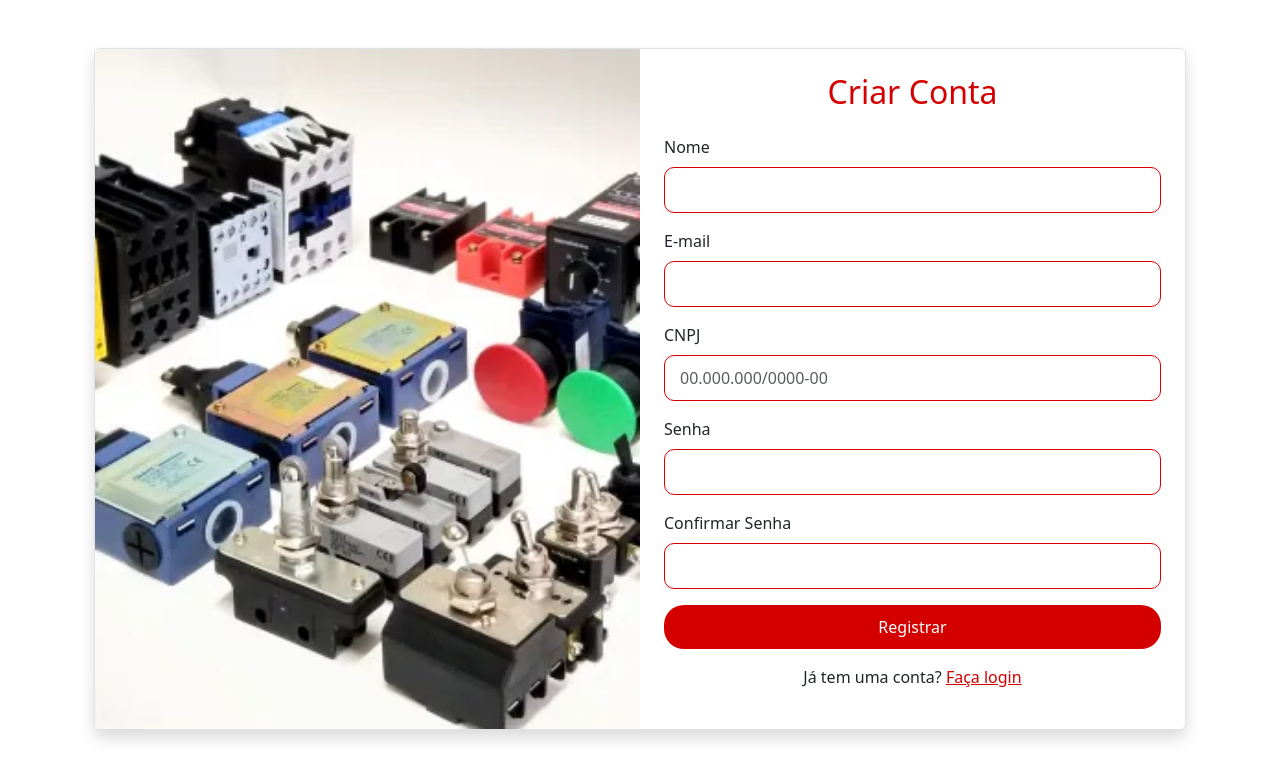
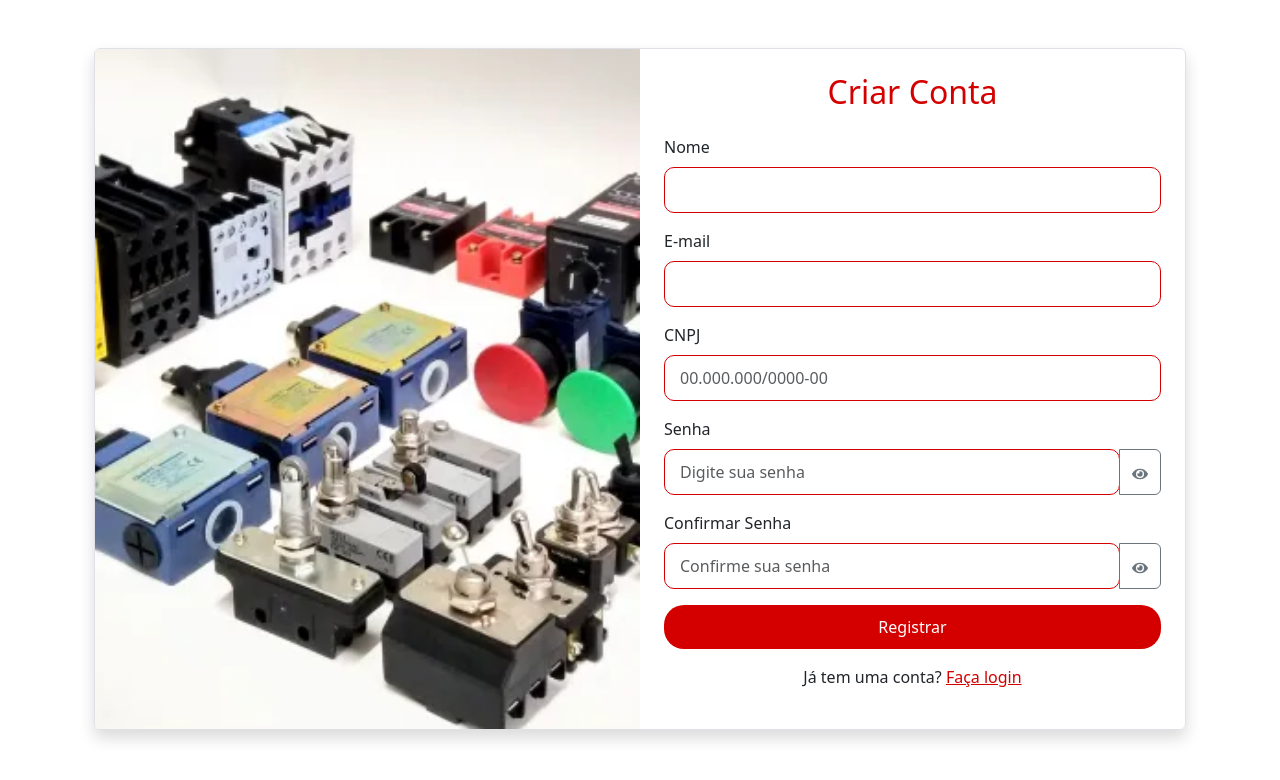
Before and after one commit to Knevitz/site_eletrodinamica, a React (Create React App) app in the folder eletrodinamica.loja/: page /registrar in a window 1280 px wide. Shown: the top 780 px of the page. Built offline with nearby package versions, Linux system fonts and the light colour scheme.

Commit message:
feature de ver senha

```diff
--- a/eletrodinamica.loja/src/components/CampoSenha.jsx
+++ b/eletrodinamica.loja/src/components/CampoSenha.jsx
@@ -1,23 +1,23 @@
 import { useState } from "react";
 import { FaEye, FaEyeSlash } from "react-icons/fa";
 
-const CampoSenha = ({ senha, setSenha }) => {
+const CampoSenha = ({ label, id, placeholder, valor, setValor }) => {
   const [mostrarSenha, setMostrarSenha] = useState(false);
 
   return (
     <div className="mb-3">
-      <label htmlFor="password" className="form-label">
-        Senha
+      <label htmlFor={id} className="form-label">
+        {label}
       </label>
       <div className="input-group">
         <input
           type={mostrarSenha ? "text" : "password"}
           className="form-control"
-          id="password"
-          name="password"
-          placeholder="Digite sua senha"
-          value={senha}
-          onChange={(e) => setSenha(e.target.value)}
+          id={id}
+          name={id}
+          placeholder={placeholder}
+          value={valor}
+          onChange={(e) => setValor(e.target.value)}
           required
         />
         <button
--- a/eletrodinamica.loja/src/pages/RedefinirSenha.jsx
+++ b/eletrodinamica.loja/src/pages/RedefinirSenha.jsx
@@ -54,15 +54,21 @@ const RedefinirSenha = () => {
       <h2>Redefinir Senha</h2>
       <form onSubmit={handleSubmit}>
         <CampoSenha
-          senha={novaSenha}
-          setSenha={setNovaSenha}
           label="Nova senha"
+          id="novaSenha"
+          placeholder="Digite a nova senha"
+          valor={novaSenha}
+          setValor={setNovaSenha}
         />
+
         <CampoSenha
-          senha={confirmarSenha}
-          setSenha={setConfirmarSenha}
           label="Confirmar nova senha"
+          id="confirmarNovaSenha"
+          placeholder="Confirme a nova senha"
+          valor={confirmarSenha}
+          setValor={setConfirmarSenha}
         />
+
         {mensagem && <div className="alert alert-success mt-3">{mensagem}</div>}
         {erro && <div className="alert alert-danger mt-3">{erro}</div>}
         <button type="submit" className="btn btn-danger mt-3">
--- a/eletrodinamica.loja/src/pages/Registrar.jsx
+++ b/eletrodinamica.loja/src/pages/Registrar.jsx
@@ -2,6 +2,7 @@ import React, { useState } from "react";
 import { useNavigate, Link } from "react-router-dom";
 import CNPJ from "../components/CNPJ";
 import registerImage from "../assets/foto-divulgacao.jpg";
+import CampoSenha from "../components/CampoSenha";
 
 const Registrar = () => {
   const [nome, setNome] = useState("");
@@ -104,28 +105,22 @@ const Registrar = () => {
             </div>
 
             <div className="mb-3">
-              <label htmlFor="senha" className="form-label">
-                Senha
-              </label>
-              <input
-                type="password"
-                className="form-control"
+              <CampoSenha
+                label="Senha"
                 id="senha"
-                value={senha}
-                onChange={(e) => setSenha(e.target.value)}
-              />
+                placeholder="Digite sua senha"
+                valor={senha}
+                setValor={setSenha}
+              />{" "}
             </div>
 
             <div className="mb-3">
-              <label htmlFor="confirmaSenha" className="form-label">
-                Confirmar Senha
-              </label>
-              <input
-                type="password"
-                className="form-control"
-                id="confirmaSenha"
-                value={confirmaSenha}
-                onChange={(e) => setConfirmaSenha(e.target.value)}
+              <CampoSenha
+                label="Confirmar Senha"
+                id="confirmarSenha"
+                placeholder="Confirme sua senha"
+                valor={confirmaSenha}
+                setValor={setConfirmaSenha}
               />
             </div>
 
--- a/eletrodinamica.loja/src/pages/login.jsx
+++ b/eletrodinamica.loja/src/pages/login.jsx
@@ -77,7 +77,13 @@ const Login = () => {
               />
             </div>
             <div className="mb-3">
-              <CampoSenha senha={senha} setSenha={setSenha} />
+              <CampoSenha
+                label="Senha"
+                id="senha"
+                placeholder="Digite sua senha"
+                valor={senha}
+                setValor={setSenha}
+              />
             </div>
             {erro && (
               <div className="alert alert-danger text-center">{erro}</div>
```
